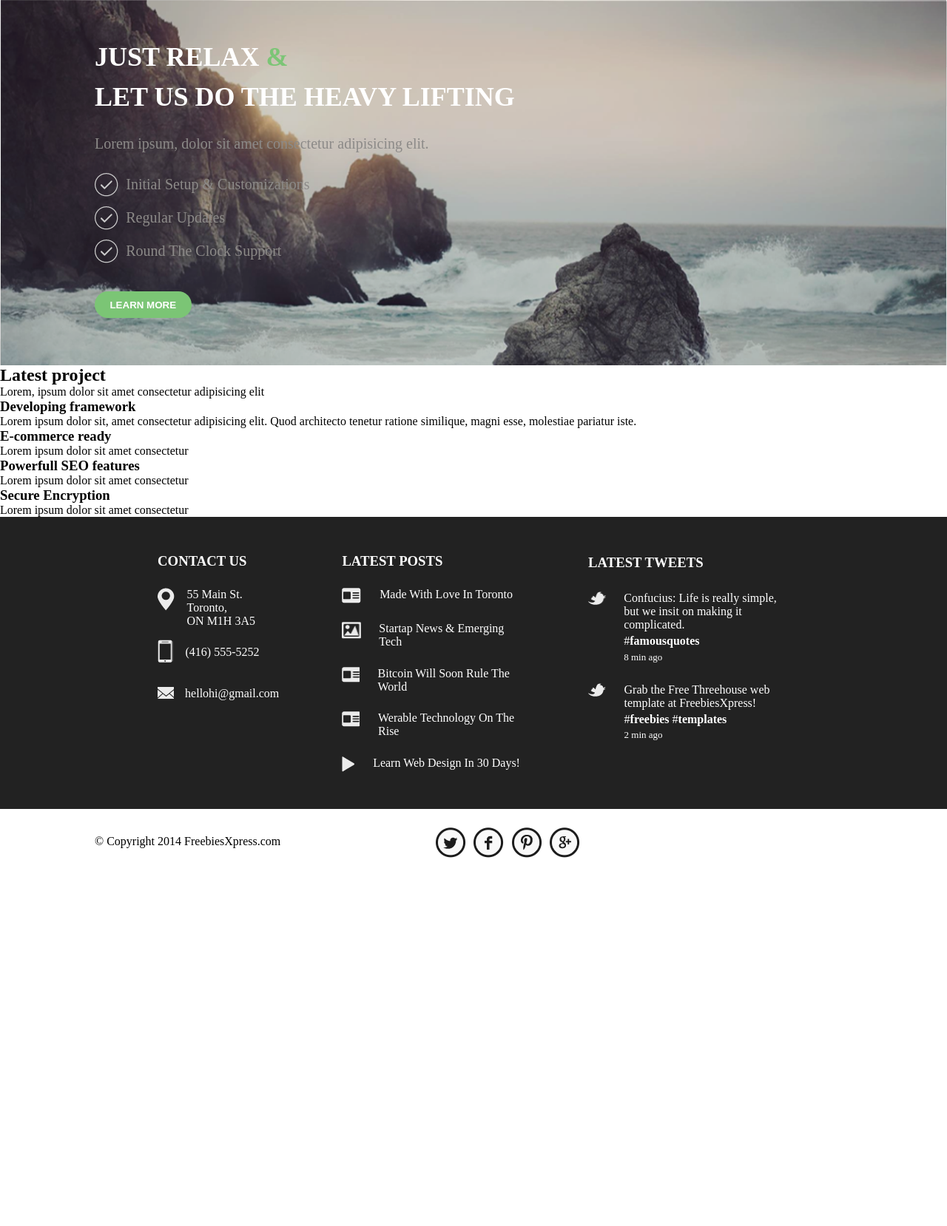
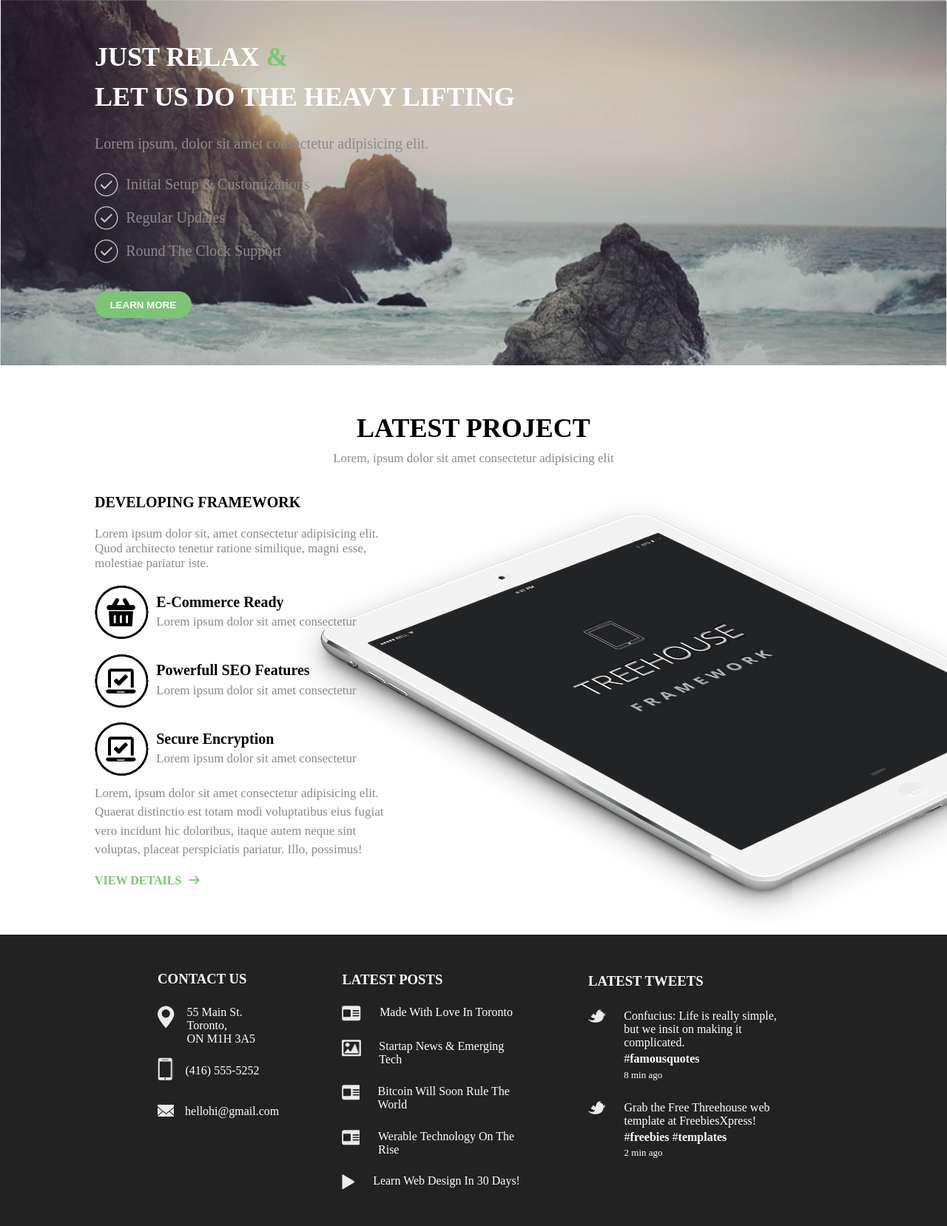
Before and after one commit to KKonon/ThreeHouse, a PHP site: page / in a window 1280 px wide. Shown: the part 1069-2727 px from the top of the page at 74% size. Before the commit the page ends 2229 px from the top, so only its background shows below. Run offline with PHP 8.4, Linux system fonts and the light colour scheme.

Commit message:
finish all

```diff
--- a/css/style.css
+++ b/css/style.css
@@ -284,6 +284,157 @@
 
 .relax .relax__btn button:hover{
     background-color: grey;
+}
+
+.project{
+    background-image: url(/images/tab.png);
+    background-repeat: no-repeat;
+    background-position: right;
+    background-position-y: bottom;
+    background-position-x: 190%;
+}
+
+.project .project__title{
+    margin-top: 5%;
+    margin-bottom: 3%;
+}
+
+.project .project__title h2{
+    text-align: center;
+    text-transform: uppercase;
+    font-size: 36px;
+}
+
+.project .project__title p{
+    text-align: center;
+    font-size: 17px;
+    color: #8c8a88;
+
+    padding-top: 1%;
+}
+
+.project .project__development h3{
+    text-transform: uppercase;
+    font-size: 20px;
+    padding-bottom: 2%;
+}
+
+.project .project__development p{
+    font-size: 17px;
+    color: #8c8a88;
+    width: 40%;
+}
+
+.project .project__development .project__development__basket{
+    display: flex;
+    padding-top: 2%;
+}
+
+.project .project__development .project__development__basket .development__img1{
+    background-image: url(/images/basket.png);
+    width: 73px;
+    height: 72px;
+}
+
+.project .project__development .project__development__basket .basket_title{
+    display: flex;
+    flex-direction: column;
+
+    padding-left: 1%;
+    padding-top: 1%;
+}
+
+.project .project__development .project__development__basket .basket_title h3{
+    text-transform: none;
+}
+
+.project .project__development .project__development__basket .basket_title p{
+   width: 100%;
+}
+
+.project .project__development .project__development__SEO{
+    display: flex;
+    padding-top: 2%;
+}
+
+.project .project__development .project__development__SEO .SEO__img{
+    background-image: url(/images/laptop.png);
+    width: 73px;
+    height: 72px;
+}
+
+.project .project__development .project__development__SEO .SEO_title{
+    display: flex;
+    flex-direction: column;
+
+    padding-left: 1%;
+    padding-top: 1%;
+    padding-bottom: 1%;
+}
+
+.project .project__development .project__development__SEO .SEO_title h3{
+    text-transform: none;
+}
+
+.project .project__development .project__development__SEO .SEO_title p{
+   width: 100%;
+}
+
+.project .project__development .project__development__Secure{
+    display: flex;
+    padding-top: 2%;
+}
+
+.project .project__development .project__development__Secure .Secure__img{
+    background-image: url(/images/laptop.png);
+    width: 73px;
+    height: 72px;
+}
+
+.project .project__development .project__development__Secure .Secure_title{
+    display: flex;
+    flex-direction: column;
+
+    padding-left: 1%;
+    padding-top: 1%;
+    padding-bottom: 1%;
+}
+
+.project .project__development .project__development__Secure .Secure_title h3{
+    text-transform: none;
+}
+
+.project .project__development .project__development__Secure .Secure_title p{
+   width: 100%;
+}
+
+.project_footer{
+ padding-bottom: 5%;
+}
+
+.project_footer p{
+    width: 40%;
+    margin-top: 1%;
+    line-height: 1.5;
+    font-size: 17px;
+    color: #8c8a88;
+
+    padding-bottom: 2%;
+}
+
+.project_footer a{
+    text-decoration: none;
+    color: #7cc576;
+    font-weight: bold;
+    text-transform: uppercase;
+}
+
+.project_footer a:hover{
+    color: #8c8a88;
+}
+
+.project_footer img{
+    padding-left: 1%;
 }
 
 .Fwrapper{
--- a/php/project.php
+++ b/php/project.php
@@ -1,29 +1,40 @@
 <div class="project">
-    <div class="project__title">
+    <div class="project__title content">
         <h2>Latest project</h2>
         <p>Lorem, ipsum dolor sit amet consectetur adipisicing elit</p>
     </div>
 
-    <div class="project__development">
+    <div class="project__development content">
         <h3>Developing framework</h3>
         <p>Lorem ipsum dolor sit, amet consectetur adipisicing elit. Quod architecto tenetur ratione similique, magni esse, molestiae pariatur iste.</p>
 
         <div class="project__development__basket">
             <div class="development__img1"></div>
-            <h3>E-commerce ready</h3>
-            <p>Lorem ipsum dolor sit amet consectetur</p>
+            <div class="basket_title">
+                <h3>E-Commerce Ready</h3>
+                <p>Lorem ipsum dolor sit amet consectetur</p>
+            </div>
         </div>
 
-        <div class="project__development__basket2">
-            <div class="development__img2"></div>
-            <h3>Powerfull SEO features</h3>
-            <p>Lorem ipsum dolor sit amet consectetur</p>
+        <div class="project__development__SEO">
+            <div class="SEO__img"></div>
+            <div class="SEO_title">
+                <h3>Powerfull SEO Features</h3>
+                <p>Lorem ipsum dolor sit amet consectetur</p>
+            </div>
         </div>
 
-        <div class="project__development__basket3">
-            <div class="development__img3"></div>
-            <h3>Secure Encryption</h3>
-            <p>Lorem ipsum dolor sit amet consectetur</p>
+        <div class="project__development__Secure">
+            <div class="Secure__img"></div>
+            <div class="Secure_title">
+                <h3>Secure Encryption</h3>
+                <p>Lorem ipsum dolor sit amet consectetur</p>
+            </div>
         </div>
     </div>
+
+    <div class="project_footer content">
+        <p>Lorem, ipsum dolor sit amet consectetur adipisicing elit. Quaerat distinctio est totam modi voluptatibus eius fugiat vero incidunt hic doloribus, itaque autem neque sint voluptas, placeat perspiciatis pariatur. Illo, possimus!</p>
+        <a href="/" alt="#">View Details<img src="/images/Arrow-Right.png" /></a>
+    </div>
 </div>
```
Also changed, not shown: images/Arrow-Right.png (added).
